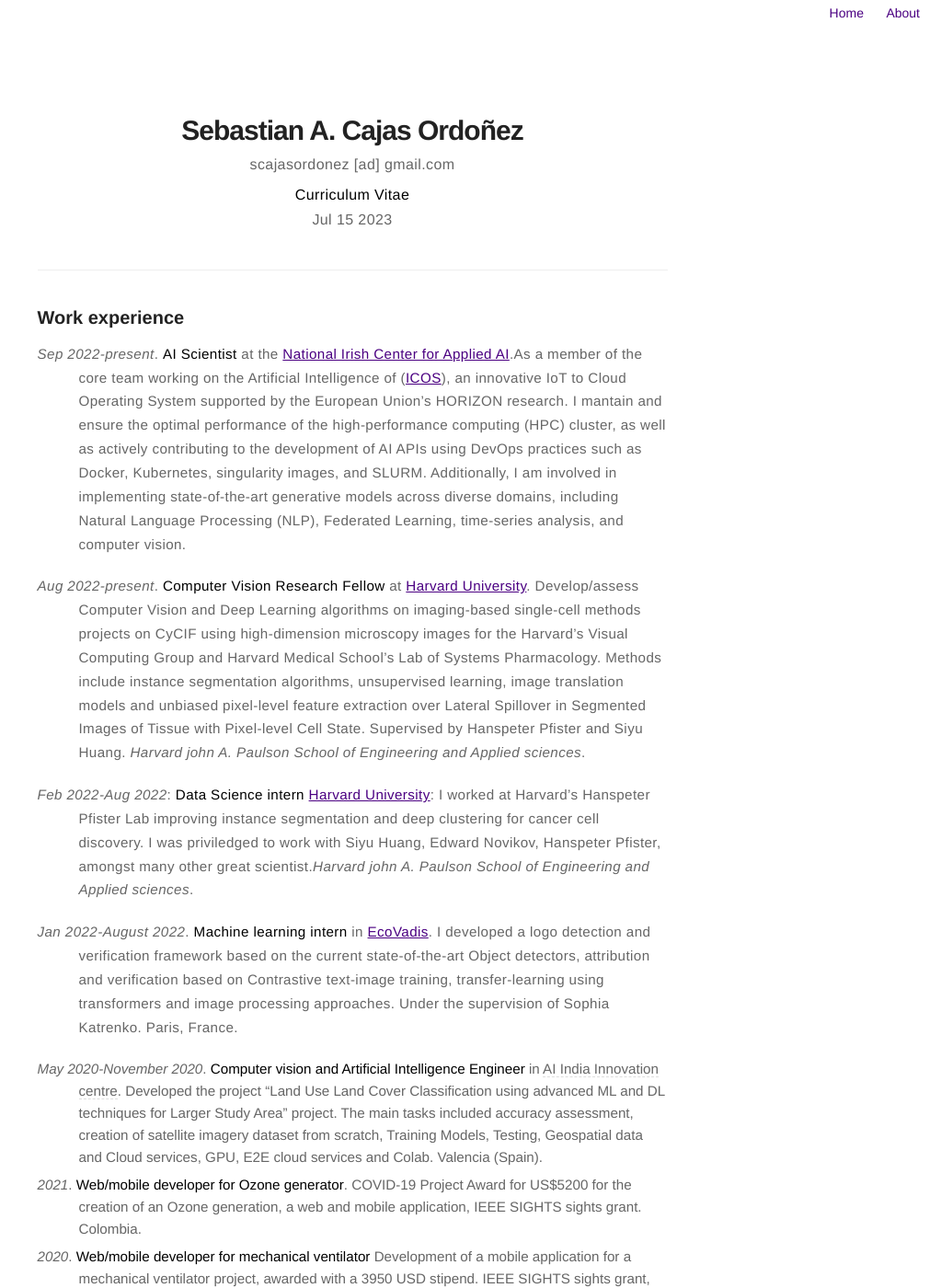
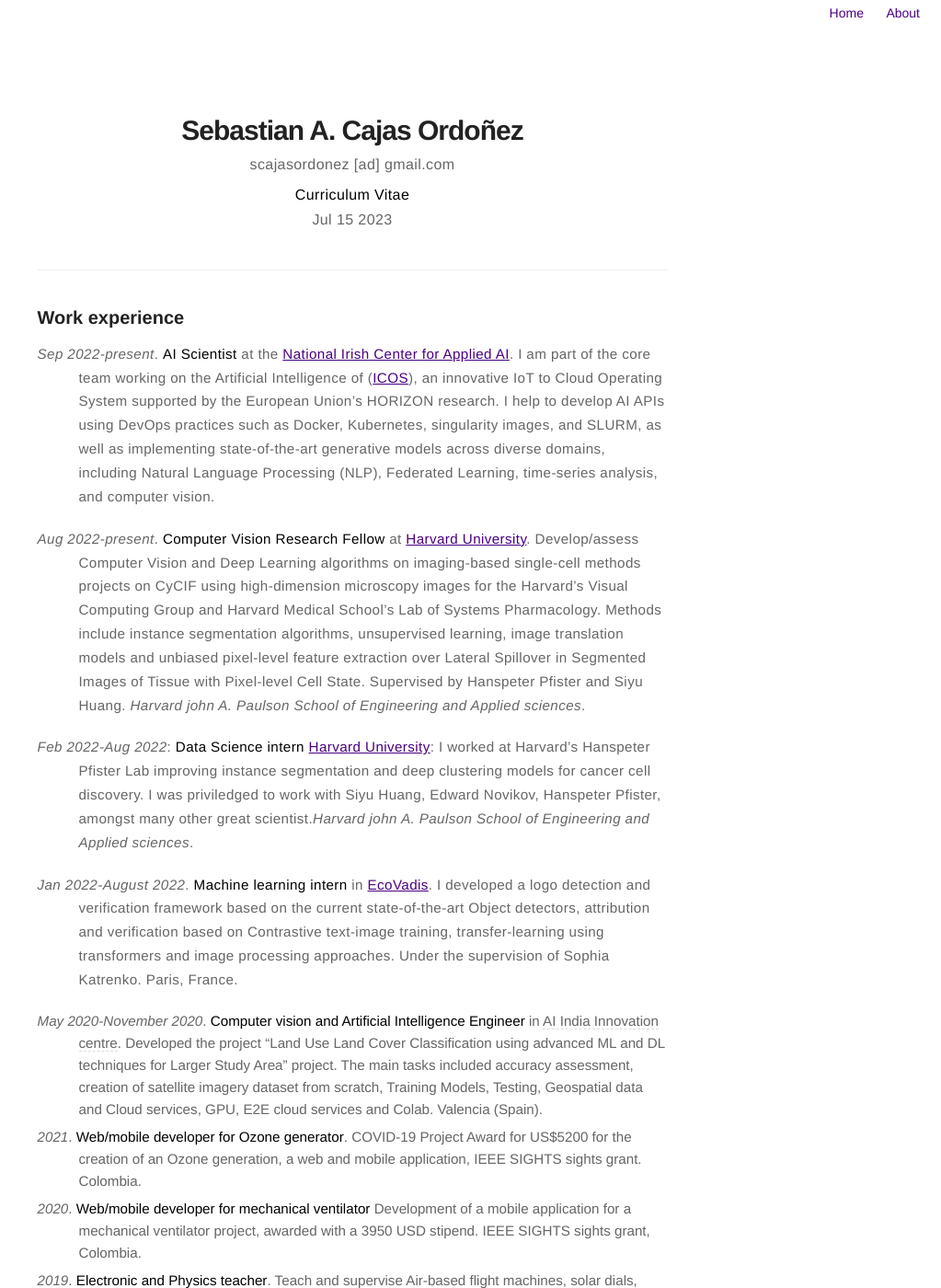
Before and after one commit to sebasmos/sebasmos.github.io, a Jekyll site: the page built from cv.md, in a window 1280 px wide and 1400 px high. Shown: the whole window at 92% size, without its empty margins (257-1280 px from the left). Built offline with Jekyll 4.4.1, drawn with Linux system fonts in a browser that asks for light colours.

Commit message:
update jul 16

```diff
--- a/_config.yml
+++ b/_config.yml
@@ -1,6 +1,6 @@
 # main text of home
 name: Sebastian Cajas
-bio: AI Scientist at the Ireland Center of Applied AI | Computer Vision Research Fellow at Harvard | MsC in Computer Vision
+bio: AI Scientist at the National Ireland Center of Applied AI | Computer Vision Research Fellow at Harvard | MsC in Computer Vision
 
 # twitter summary info
 description: Academic portfolio
--- a/cv.md
+++ b/cv.md
@@ -15,11 +15,11 @@ Jul 15 2023
 <hr />
 ### Work experience
 
-- *Sep 2022-present*. **AI Scientist** at the [National Irish Center for Applied AI](https://ceadar.ie/).As a member of the core team working on the Artificial Intelligence of ([ICOS](https://www.icos-project.eu/)), an innovative IoT to Cloud Operating System supported by the European Union's HORIZON research. I mantain and ensure the optimal performance of the high-performance computing (HPC) cluster, as well as actively contributing to the development of AI APIs using DevOps practices such as Docker, Kubernetes, singularity images, and SLURM. Additionally, I am involved in implementing state-of-the-art generative models across diverse domains, including Natural Language Processing (NLP), Federated Learning, time-series analysis, and computer vision.
+- *Sep 2022-present*. **AI Scientist** at the [National Irish Center for Applied AI](https://ceadar.ie/). I am part of the core team working on the Artificial Intelligence of ([ICOS](https://www.icos-project.eu/)), an innovative IoT to Cloud Operating System supported by the European Union's HORIZON research. I help to develop AI APIs using DevOps practices such as Docker, Kubernetes, singularity images, and SLURM, as well as implementing state-of-the-art generative models across diverse domains, including Natural Language Processing (NLP), Federated Learning, time-series analysis, and computer vision.
 
 - *Aug 2022-present*. **Computer Vision Research Fellow** at [Harvard University](https://www.seas.harvard.edu/person/sebastian-andres-cajas-ordonez). Develop/assess Computer Vision and Deep Learning algorithms on imaging-based single-cell methods projects on CyCIF using high-dimension microscopy images for the Harvard’s Visual Computing Group and Harvard Medical School’s Lab of Systems Pharmacology. Methods include instance segmentation algorithms, unsupervised learning, image translation models and unbiased pixel-level feature extraction over Lateral Spillover in Segmented Images of Tissue with Pixel-level Cell State. Supervised by Hanspeter Pfister and Siyu Huang. *Harvard john A. Paulson School of Engineering and Applied sciences*.
 
-- *Feb 2022-Aug 2022*: **Data Science intern** [Harvard University](https://www.seas.harvard.edu/person/sebastian-andres-cajas-ordonez): I worked at Harvard's Hanspeter Pfister Lab improving instance segmentation and deep clustering for cancer cell discovery. I was priviledged to work with Siyu Huang, Edward Novikov, Hanspeter Pfister, amongst many other great scientist.*Harvard john A. Paulson School of Engineering and Applied sciences*.
+- *Feb 2022-Aug 2022*: **Data Science intern** [Harvard University](https://www.seas.harvard.edu/person/sebastian-andres-cajas-ordonez): I worked at Harvard's Hanspeter Pfister Lab improving instance segmentation and deep clustering models for cancer cell discovery. I was priviledged to work with Siyu Huang, Edward Novikov, Hanspeter Pfister, amongst many other great scientist.*Harvard john A. Paulson School of Engineering and Applied sciences*.
 
 
 - *Jan 2022-August 2022*. **Machine learning intern** in [EcoVadis](https://ecovadis.com/). I developed a logo detection and verification framework based on the current state-of-the-art Object detectors, attribution and verification based on Contrastive text-image training, transfer-learning using transformers and image processing approaches. Under the supervision of Sophia Katrenko. Paris, France.
```
